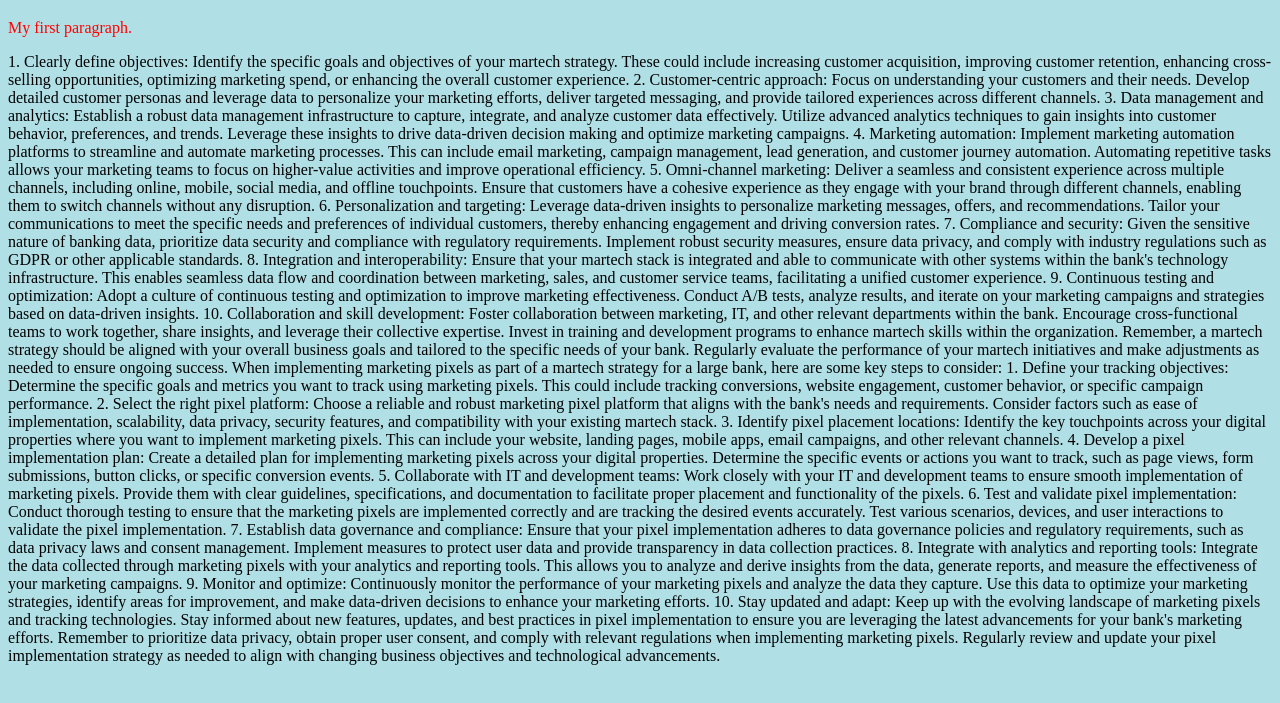
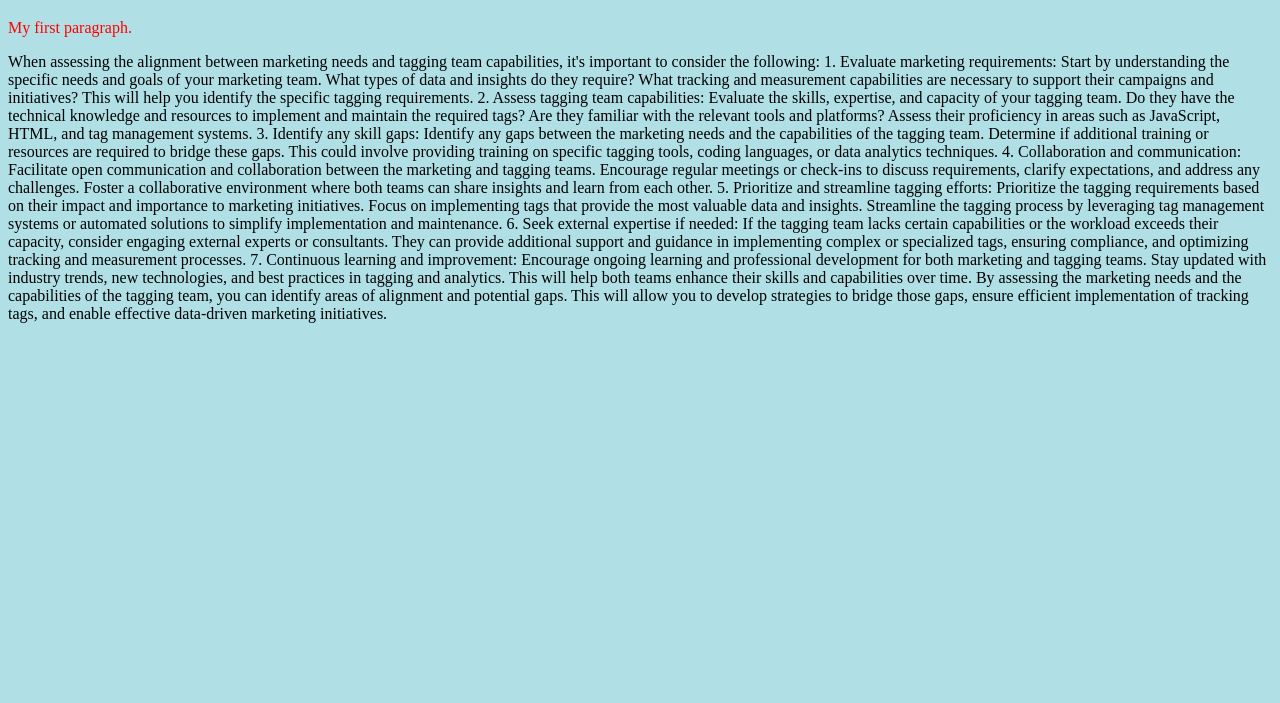
Before and after one commit to dxbod/test, a plain HTML site: page index.html in a window 1280 px wide. Shown: the part 61-764 px from the top of the page. Drawn offline with Linux system fonts and the light colour scheme.

Commit message:
Update index.html

```diff
--- a/index.html
+++ b/index.html
@@ -24,52 +24,22 @@
 <h1>My First Heading</h1>
 <p>My first paragraph.</p>
 
+When assessing the alignment between marketing needs and tagging team capabilities, it's important to consider the following:
 
+1. Evaluate marketing requirements: Start by understanding the specific needs and goals of your marketing team. What types of data and insights do they require? What tracking and measurement capabilities are necessary to support their campaigns and initiatives? This will help you identify the specific tagging requirements.
 
-1. Clearly define objectives: Identify the specific goals and objectives of your martech strategy. These could include increasing customer acquisition, improving customer retention, enhancing cross-selling opportunities, optimizing marketing spend, or enhancing the overall customer experience.
+2. Assess tagging team capabilities: Evaluate the skills, expertise, and capacity of your tagging team. Do they have the technical knowledge and resources to implement and maintain the required tags? Are they familiar with the relevant tools and platforms? Assess their proficiency in areas such as JavaScript, HTML, and tag management systems.
 
-2. Customer-centric approach: Focus on understanding your customers and their needs. Develop detailed customer personas and leverage data to personalize your marketing efforts, deliver targeted messaging, and provide tailored experiences across different channels.
+3. Identify any skill gaps: Identify any gaps between the marketing needs and the capabilities of the tagging team. Determine if additional training or resources are required to bridge these gaps. This could involve providing training on specific tagging tools, coding languages, or data analytics techniques.
 
-3. Data management and analytics: Establish a robust data management infrastructure to capture, integrate, and analyze customer data effectively. Utilize advanced analytics techniques to gain insights into customer behavior, preferences, and trends. Leverage these insights to drive data-driven decision making and optimize marketing campaigns.
+4. Collaboration and communication: Facilitate open communication and collaboration between the marketing and tagging teams. Encourage regular meetings or check-ins to discuss requirements, clarify expectations, and address any challenges. Foster a collaborative environment where both teams can share insights and learn from each other.
 
-4. Marketing automation: Implement marketing automation platforms to streamline and automate marketing processes. This can include email marketing, campaign management, lead generation, and customer journey automation. Automating repetitive tasks allows your marketing teams to focus on higher-value activities and improve operational efficiency.
+5. Prioritize and streamline tagging efforts: Prioritize the tagging requirements based on their impact and importance to marketing initiatives. Focus on implementing tags that provide the most valuable data and insights. Streamline the tagging process by leveraging tag management systems or automated solutions to simplify implementation and maintenance.
 
-5. Omni-channel marketing: Deliver a seamless and consistent experience across multiple channels, including online, mobile, social media, and offline touchpoints. Ensure that customers have a cohesive experience as they engage with your brand through different channels, enabling them to switch channels without any disruption.
+6. Seek external expertise if needed: If the tagging team lacks certain capabilities or the workload exceeds their capacity, consider engaging external experts or consultants. They can provide additional support and guidance in implementing complex or specialized tags, ensuring compliance, and optimizing tracking and measurement processes.
 
-6. Personalization and targeting: Leverage data-driven insights to personalize marketing messages, offers, and recommendations. Tailor your communications to meet the specific needs and preferences of individual customers, thereby enhancing engagement and driving conversion rates.
+7. Continuous learning and improvement: Encourage ongoing learning and professional development for both marketing and tagging teams. Stay updated with industry trends, new technologies, and best practices in tagging and analytics. This will help both teams enhance their skills and capabilities over time.
 
-7. Compliance and security: Given the sensitive nature of banking data, prioritize data security and compliance with regulatory requirements. Implement robust security measures, ensure data privacy, and comply with industry regulations such as GDPR or other applicable standards.
-
-8. Integration and interoperability: Ensure that your martech stack is integrated and able to communicate with other systems within the bank's technology infrastructure. This enables seamless data flow and coordination between marketing, sales, and customer service teams, facilitating a unified customer experience.
-
-9. Continuous testing and optimization: Adopt a culture of continuous testing and optimization to improve marketing effectiveness. Conduct A/B tests, analyze results, and iterate on your marketing campaigns and strategies based on data-driven insights.
-
-10. Collaboration and skill development: Foster collaboration between marketing, IT, and other relevant departments within the bank. Encourage cross-functional teams to work together, share insights, and leverage their collective expertise. Invest in training and development programs to enhance martech skills within the organization.
-
-Remember, a martech strategy should be aligned with your overall business goals and tailored to the specific needs of your bank. Regularly evaluate the performance of your martech initiatives and make adjustments as needed to ensure ongoing success.
-
-  When implementing marketing pixels as part of a martech strategy for a large bank, here are some key steps to consider:
-
-1. Define your tracking objectives: Determine the specific goals and metrics you want to track using marketing pixels. This could include tracking conversions, website engagement, customer behavior, or specific campaign performance.
-
-2. Select the right pixel platform: Choose a reliable and robust marketing pixel platform that aligns with the bank's needs and requirements. Consider factors such as ease of implementation, scalability, data privacy, security features, and compatibility with your existing martech stack.
-
-3. Identify pixel placement locations: Identify the key touchpoints across your digital properties where you want to implement marketing pixels. This can include your website, landing pages, mobile apps, email campaigns, and other relevant channels.
-
-4. Develop a pixel implementation plan: Create a detailed plan for implementing marketing pixels across your digital properties. Determine the specific events or actions you want to track, such as page views, form submissions, button clicks, or specific conversion events.
-
-5. Collaborate with IT and development teams: Work closely with your IT and development teams to ensure smooth implementation of marketing pixels. Provide them with clear guidelines, specifications, and documentation to facilitate proper placement and functionality of the pixels.
-
-6. Test and validate pixel implementation: Conduct thorough testing to ensure that the marketing pixels are implemented correctly and are tracking the desired events accurately. Test various scenarios, devices, and user interactions to validate the pixel implementation.
-
-7. Establish data governance and compliance: Ensure that your pixel implementation adheres to data governance policies and regulatory requirements, such as data privacy laws and consent management. Implement measures to protect user data and provide transparency in data collection practices.
-
-8. Integrate with analytics and reporting tools: Integrate the data collected through marketing pixels with your analytics and reporting tools. This allows you to analyze and derive insights from the data, generate reports, and measure the effectiveness of your marketing campaigns.
-
-9. Monitor and optimize: Continuously monitor the performance of your marketing pixels and analyze the data they capture. Use this data to optimize your marketing strategies, identify areas for improvement, and make data-driven decisions to enhance your marketing efforts.
-
-10. Stay updated and adapt: Keep up with the evolving landscape of marketing pixels and tracking technologies. Stay informed about new features, updates, and best practices in pixel implementation to ensure you are leveraging the latest advancements for your bank's marketing efforts.
-
-Remember to prioritize data privacy, obtain proper user consent, and comply with relevant regulations when implementing marketing pixels. Regularly review and update your pixel implementation strategy as needed to align with changing business objectives and technological advancements.
+By assessing the marketing needs and the capabilities of the tagging team, you can identify areas of alignment and potential gaps. This will allow you to develop strategies to bridge those gaps, ensure efficient implementation of tracking tags, and enable effective data-driven marketing initiatives.
   </body>
 </html>
```
